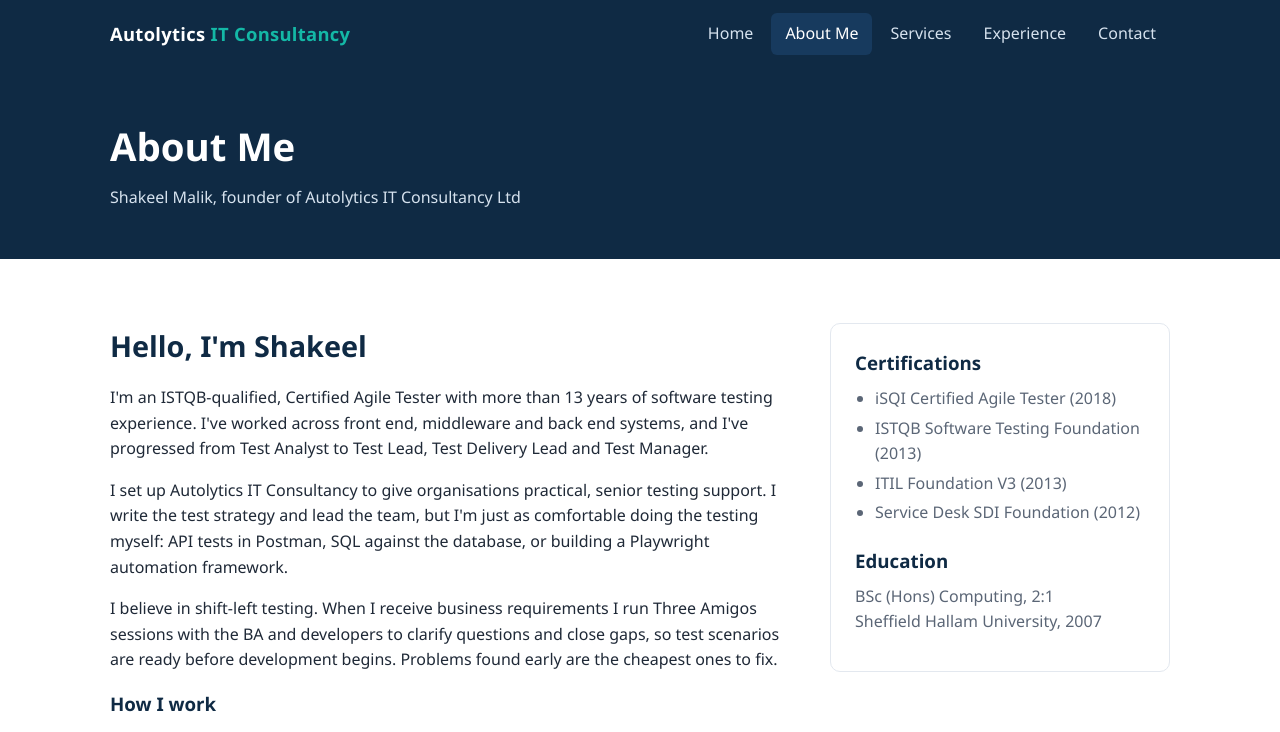
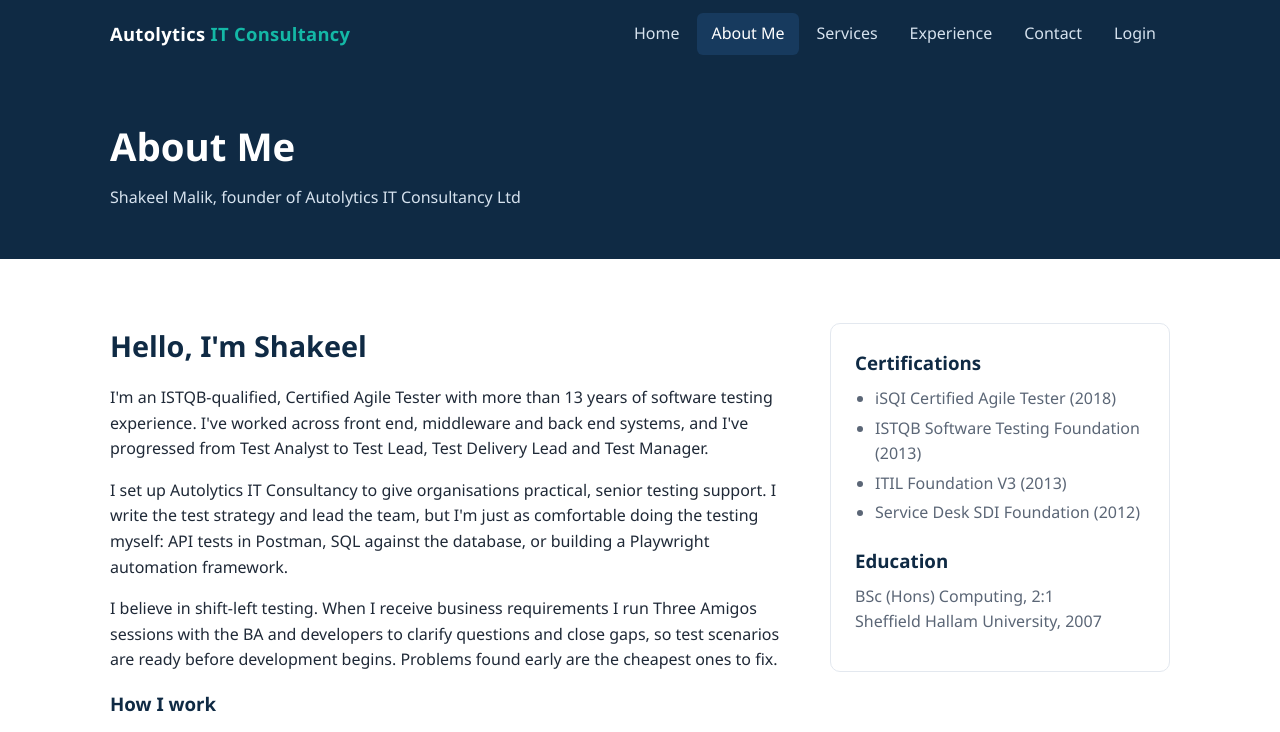
Before and after one commit to shak2209/autolytics-website, a plain HTML site: page about.html in a window 1280 px wide. Shown: the top 732 px of the page. Drawn offline with Linux system fonts and the light colour scheme.

Commit message:
Add Login link and publish demo admin area

```diff
--- a/about.html
+++ b/about.html
@@ -19,6 +19,7 @@
           <li><a href="services.html">Services</a></li>
           <li><a href="experience.html">Experience</a></li>
           <li><a href="index.html#contact">Contact</a></li>
+          <li><a href="admin/index.html">Login</a></li>
         </ul>
       </nav>
     </div>
```
Also changed, not shown: experience.html (+1 -0 lines), index.html (+1 -0 lines), services.html (+1 -0 lines), .github/workflows/e2e.yml, README.md.
